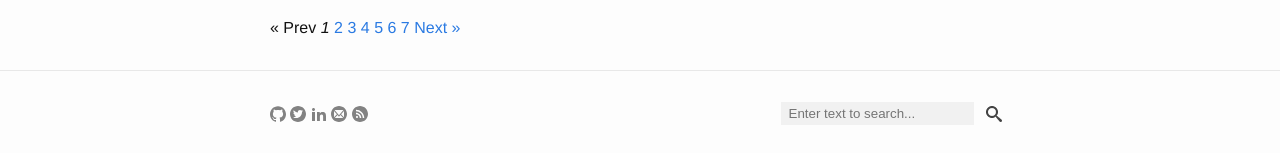
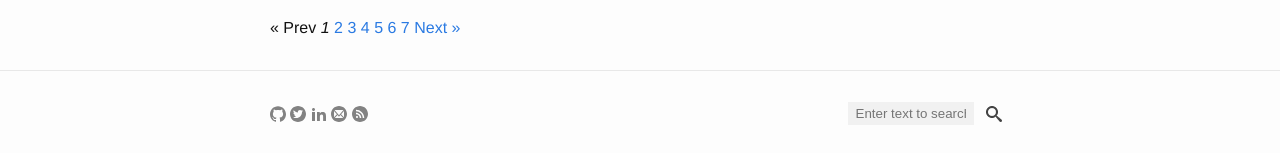
Before and after one commit to yuan-jiang/yuan-jiang.github.io, a Jekyll site: the page built from index.html, in a window 1280 px wide. Shown: the part 945-1098 px from the top of the page. Built offline with Jekyll 4.4.1, drawn with Linux system fonts in a browser that asks for light colours; the list of posts is cut into pages by our own code.

Commit message:
Update css of footer search and es search

```diff
--- a/_sass/_layout.scss
+++ b/_sass/_layout.scss
@@ -264,7 +264,8 @@
          float: right;
 
          #searchString {
-           width: auto;
+          //  width: auto;
+           width: 110px;
            height: auto;
            border: none;
           //  box-shadow: 0 1px 2px rgba(0, 0, 0, 0.2) inset;
@@ -303,7 +304,7 @@
 
    #esSearchBar {
      overflow: hidden;
-     padding-right: .5em;
+    //  padding-right: .5em;
 
      #esSearchString {
        width: 100%;
```
